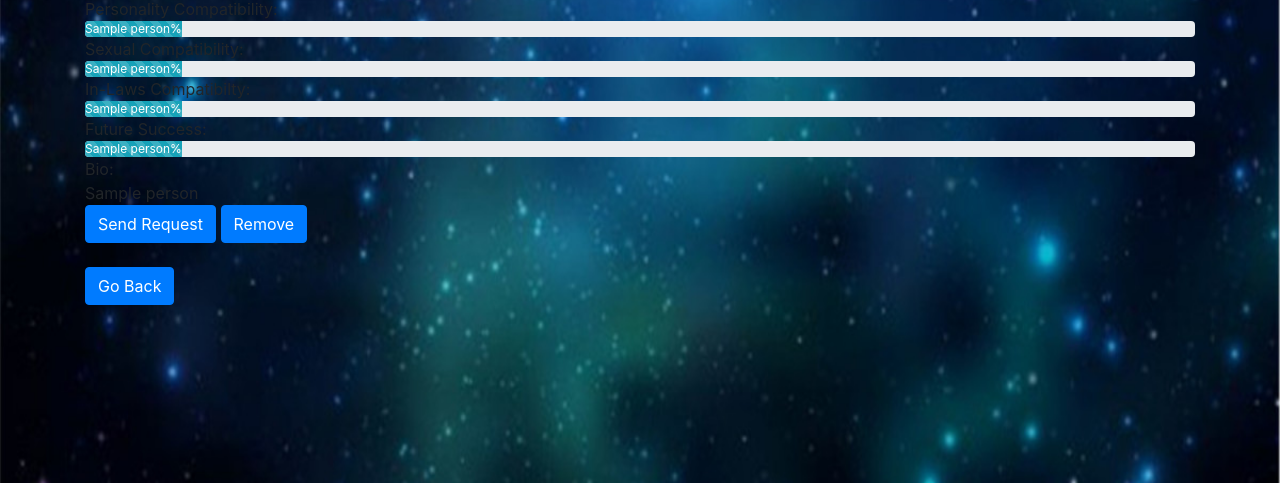
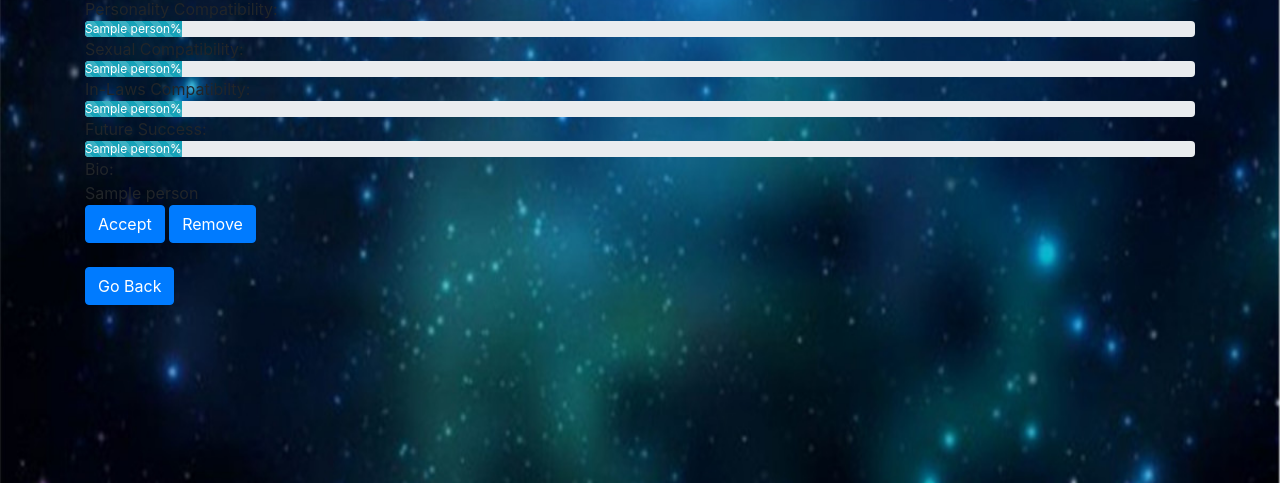
Before and after one commit to hongweimachene/WeNeedAName_chenH-rawatP-shawJ, a Flask app: template templates/received_requests.html in a window 1280 px wide. Shown: the part 200-683 px from the top of the page. Run offline with Flask 2, Linux system fonts and the light colour scheme; the template is opened without the code that fills it: most values are stand-ins (such as "Sample title", 1, 10 or a date in 2020); some libraries are stand-ins or nearby versions.

Commit message:
changed buttons

```diff
--- a/templates/accepted_requests.html
+++ b/templates/accepted_requests.html
@@ -39,8 +39,6 @@
                 </div>
                 Bio: <br>{{person[5]}}<br>
                 <div class="btn-group">
-                    <a href="/relation?id={{person[6]}}&type=pending"><button type="button" class="btn btn-primary">Send Request</button></a>
-                    &nbsp;
                     <a href="/relation?id={{person[6]}}&type=block"><button type="button" class="btn btn-primary">Remove</button></a>
                 </div><br><br>
                 {% endif %}
--- a/templates/received_requests.html
+++ b/templates/received_requests.html
@@ -39,7 +39,7 @@
                 </div>
                 Bio: <br>{{person[5]}}<br>
                 <div class="btn-group">
-                    <a href="/relation?id={{person[6]}}&type=pending"><button type="button" class="btn btn-primary">Send Request</button></a>
+                    <a href="/relation?id={{person[6]}}&type=accepted"><button type="button" class="btn btn-primary">Accept</button></a>
                     &nbsp;
                     <a href="/relation?id={{person[6]}}&type=block"><button type="button" class="btn btn-primary">Remove</button></a>
                 </div><br><br>
```
Also changed, not shown: horoscope_dating.db (deleted).
